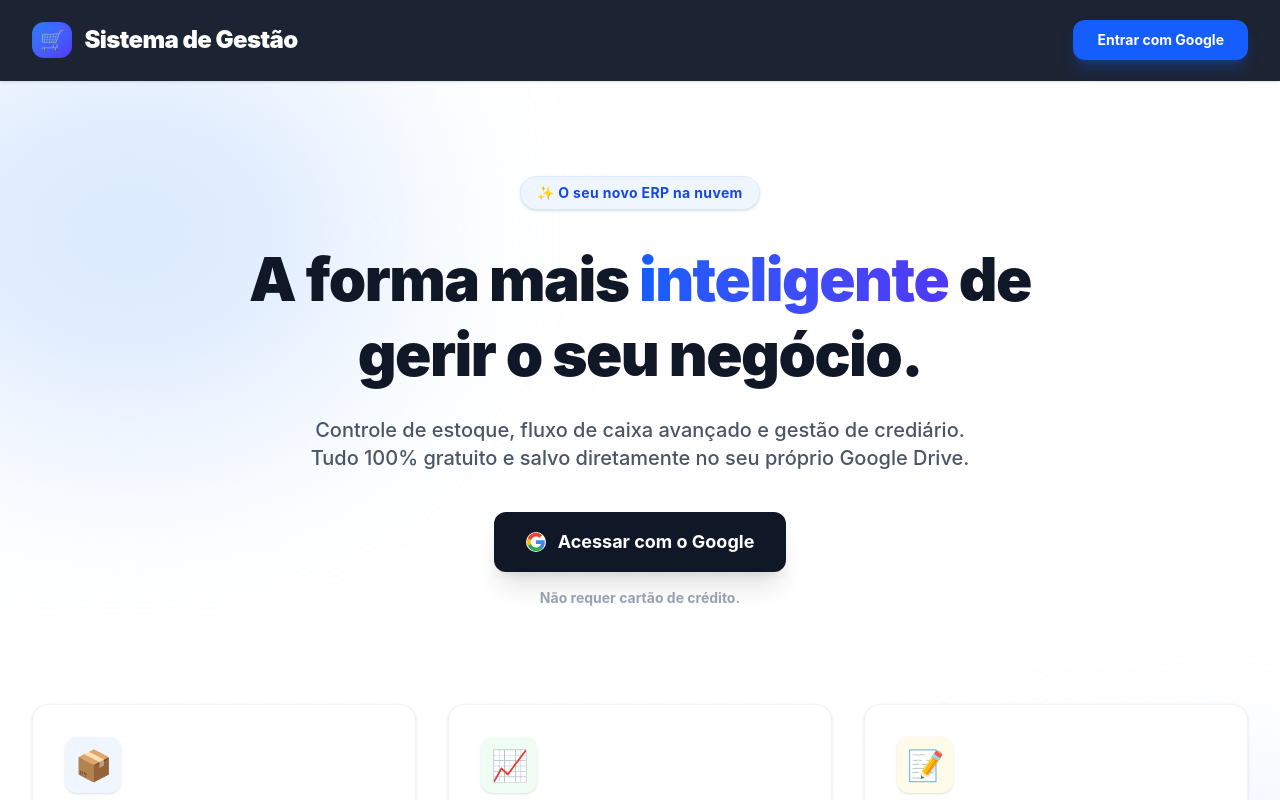
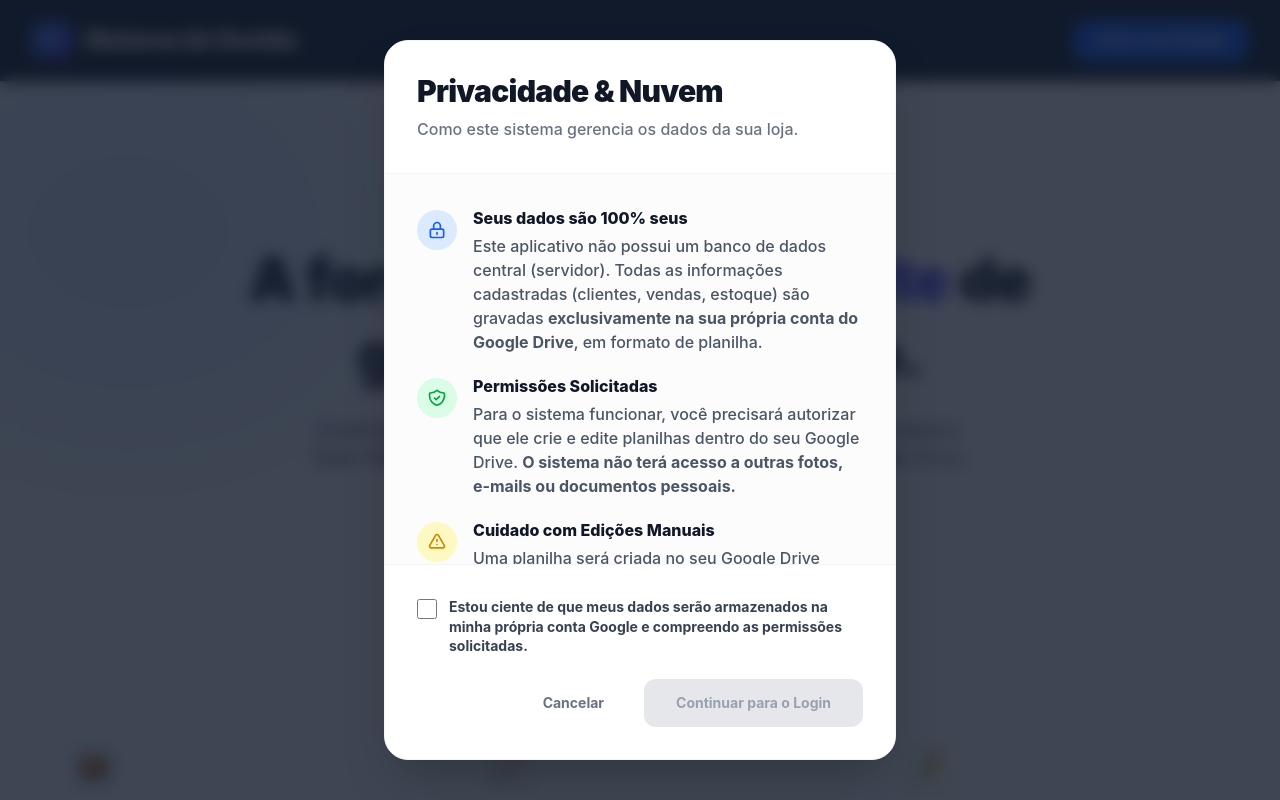
Before and after one commit to YuriRodri03/erp-loja, a React (Vite) app: page / in a window 1280 px wide. Both pictures are taken after a click on the button "Acessar com o Google". Shown: the top 800 px of the page. Built offline with nearby package versions, Linux system fonts and the light colour scheme; no server answers.

Commit message:
Adição de Termo de serviço

```diff
--- a/src/pages/Home.jsx
+++ b/src/pages/Home.jsx
@@ -1,4 +1,4 @@
-import { useContext } from 'react';
+import { useContext, useState } from 'react';
 import { Navigate } from 'react-router-dom';
 import { AppContext } from '../utils/AppProvider';
 import { useGoogleLogin } from '@react-oauth/google';
@@ -7,10 +7,11 @@ import { buscarPlanilhaExistente } from '../services/googleSheets';
 export default function Home() {
   const { tokenGoogle, setTokenGoogle, setIdPlanilha, setNomeLoja } = useContext(AppContext);
 
-  if (tokenGoogle) {
-    return <Navigate to="/dashboard" replace />;
-  }
+  // Estados para o Modal de Termos
+  const [mostrarTermos, setMostrarTermos] = useState(false);
+  const [termosAceitos, setTermosAceitos] = useState(false);
 
+  // O Hook useGoogleLogin PRECISA ficar antes de qualquer 'return' (Regra do React)
   const fazerLogin = useGoogleLogin({
     onSuccess: async (resposta) => {
       const token = resposta.access_token;
@@ -37,6 +38,21 @@ export default function Home() {
     scope: 'https://www.googleapis.com/auth/drive.file https://www.googleapis.com/auth/spreadsheets'
   });
 
+  // Só depois de declarar todos os Hooks, nós fazemos o return antecipado!
+  if (tokenGoogle) {
+    return <Navigate to="/dashboard" replace />;
+  }
+
+  // Função que o botão principal da Home chama primeiro
+  const iniciarProcessoDeLogin = () => {
+    setMostrarTermos(true);
+  };
+
+  const handleAceitarEProsseguir = () => {
+    setMostrarTermos(false);
+    fazerLogin(); // Chama a janela do Google
+  };
+
   return (
     <div className="relative bg-white overflow-hidden font-sans min-h-[calc(100vh-64px)] flex flex-col items-center justify-center">
 
@@ -62,7 +78,7 @@ export default function Home() {
 
           <div className="flex flex-col items-center gap-3 sm:gap-4 animate-fade-in-down w-full px-4 sm:px-0" style={{ animationDelay: '300ms' }}>
             <button
-              onClick={() => fazerLogin()}
+              onClick={iniciarProcessoDeLogin}
               className="w-full sm:w-auto px-6 sm:px-8 py-4 bg-gray-900 hover:bg-black text-white font-bold text-base sm:text-lg rounded-xl shadow-xl hover:shadow-2xl transition-all transform hover:-translate-y-1 flex items-center justify-center gap-3"
             >
               <svg className="w-5 h-5 bg-white rounded-full flex-shrink-0" viewBox="0 0 24 24" xmlns="http://www.w3.org/2000/svg">
@@ -111,6 +127,91 @@ export default function Home() {
         </div>
 
       </div>
+
+      {/* ========================================================================= */}
+      {/* MODAL DE TERMOS DE SERVIÇO E PRIVACIDADE */}
+      {/* ========================================================================= */}
+      {mostrarTermos && (
+        <div className="fixed inset-0 bg-gray-900/80 backdrop-blur-sm flex items-center justify-center z-50 p-4">
+          <div className="bg-white w-full max-w-lg rounded-3xl shadow-2xl flex flex-col max-h-[90vh] overflow-hidden animate-fade-in-down border border-gray-100">
+
+            <div className="p-6 sm:p-8 border-b border-gray-100 bg-white">
+              <h2 className="text-2xl sm:text-3xl font-black text-gray-900 tracking-tight">Privacidade & Nuvem</h2>
+              <p className="text-gray-500 text-sm sm:text-base font-medium mt-2">
+                Como este sistema gerencia os dados da sua loja.
+              </p>
+            </div>
+
+            <div className="p-6 sm:p-8 overflow-y-auto bg-gray-50/50 flex-1 space-y-5 text-sm sm:text-base text-gray-600 font-medium">
+
+              <div className="flex gap-4 items-start">
+                <div className="w-10 h-10 rounded-full bg-blue-100 flex items-center justify-center text-blue-600 flex-shrink-0 mt-1">
+                  <svg className="w-5 h-5" fill="none" stroke="currentColor" viewBox="0 0 24 24"><path strokeLinecap="round" strokeLinejoin="round" strokeWidth="2" d="M12 15v2m-6 4h12a2 2 0 002-2v-6a2 2 0 00-2-2H6a2 2 0 00-2 2v6a2 2 0 002 2zm10-10V7a4 4 0 00-8 0v4h8z"></path></svg>
+                </div>
+                <div>
+                  <h4 className="font-extrabold text-gray-900 text-base mb-1">Seus dados são 100% seus</h4>
+                  <p>Este aplicativo não possui um banco de dados central (servidor). Todas as informações cadastradas (clientes, vendas, estoque) são gravadas <strong>exclusivamente na sua própria conta do Google Drive</strong>, em formato de planilha.</p>
+                </div>
+              </div>
+
+              <div className="flex gap-4 items-start">
+                <div className="w-10 h-10 rounded-full bg-green-100 flex items-center justify-center text-green-600 flex-shrink-0 mt-1">
+                  <svg className="w-5 h-5" fill="none" stroke="currentColor" viewBox="0 0 24 24"><path strokeLinecap="round" strokeLinejoin="round" strokeWidth="2" d="M9 12l2 2 4-4m5.618-4.016A11.955 11.955 0 0112 2.944a11.955 11.955 0 01-8.618 3.04A12.02 12.02 0 003 9c0 5.591 3.824 10.29 9 11.622 5.176-1.332 9-6.03 9-11.622 0-1.042-.133-2.052-.382-3.016z"></path></svg>
+                </div>
+                <div>
+                  <h4 className="font-extrabold text-gray-900 text-base mb-1">Permissões Solicitadas</h4>
+                  <p>Para o sistema funcionar, você precisará autorizar que ele crie e edite planilhas dentro do seu Google Drive. <strong>O sistema não terá acesso a outras fotos, e-mails ou documentos pessoais.</strong></p>
+                </div>
+              </div>
+
+              <div className="flex gap-4 items-start">
+                <div className="w-10 h-10 rounded-full bg-yellow-100 flex items-center justify-center text-yellow-600 flex-shrink-0 mt-1">
+                  <svg className="w-5 h-5" fill="none" stroke="currentColor" viewBox="0 0 24 24"><path strokeLinecap="round" strokeLinejoin="round" strokeWidth="2" d="M12 9v2m0 4h.01m-6.938 4h13.856c1.54 0 2.502-1.667 1.732-3L13.732 4c-.77-1.333-2.694-1.333-3.464 0L3.34 16c-.77 1.333.192 3 1.732 3z"></path></svg>
+                </div>
+                <div>
+                  <h4 className="font-extrabold text-gray-900 text-base mb-1">Cuidado com Edições Manuais</h4>
+                  <p>Uma planilha será criada no seu Google Drive chamada "Base de Dados - Sua Loja". Evite abrir esse arquivo diretamente pelo Excel ou Google Sheets para modificar as linhas, pois isso pode corromper as máscaras financeiras do sistema.</p>
+                </div>
+              </div>
+
+            </div>
+
+            <div className="p-6 sm:p-8 bg-white border-t border-gray-100">
+              <label className="flex items-start gap-3 cursor-pointer group mb-6">
+                <div className="relative flex items-start pt-0.5">
+                  <input
+                    type="checkbox"
+                    className="w-5 h-5 rounded border-gray-300 text-blue-600 focus:ring-blue-500 cursor-pointer"
+                    checked={termosAceitos}
+                    onChange={(e) => setTermosAceitos(e.target.checked)}
+                  />
+                </div>
+                <span className="text-sm font-bold text-gray-700 select-none group-hover:text-gray-900 transition-colors leading-snug">
+                  Estou ciente de que meus dados serão armazenados na minha própria conta Google e compreendo as permissões solicitadas.
+                </span>
+              </label>
+
+              <div className="flex flex-col-reverse sm:flex-row justify-end gap-3 sm:gap-4">
+                <button
+                  onClick={() => setMostrarTermos(false)}
+                  className="w-full sm:w-auto px-6 py-3.5 text-gray-500 font-bold text-sm hover:bg-gray-100 rounded-xl transition-colors"
+                >
+                  Cancelar
+                </button>
+                <button
+                  onClick={handleAceitarEProsseguir}
+                  disabled={!termosAceitos}
+                  className={`w-full sm:w-auto px-8 py-3.5 font-bold text-sm rounded-xl transition-all flex items-center justify-center gap-2 ${termosAceitos ? 'bg-blue-600 hover:bg-blue-700 text-white shadow-md hover:-translate-y-0.5' : 'bg-gray-200 text-gray-400 cursor-not-allowed'}`}
+                >
+                  Continuar para o Login
+                </button>
+              </div>
+            </div>
+
+          </div>
+        </div>
+      )}
+
     </div>
   );
 }
```
